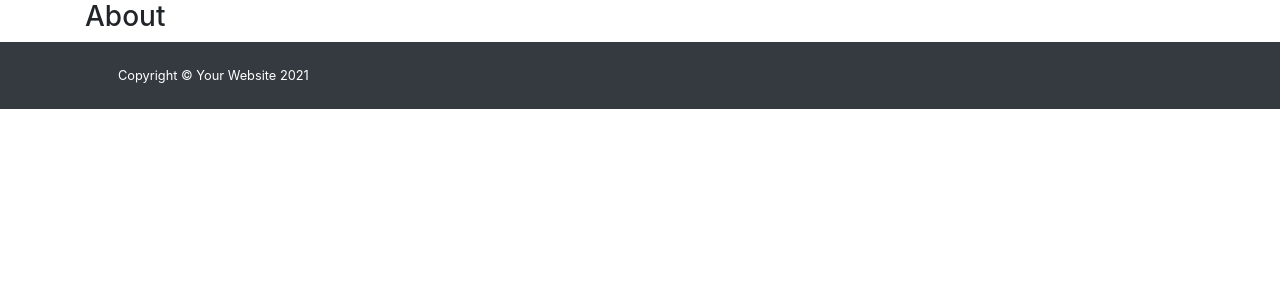
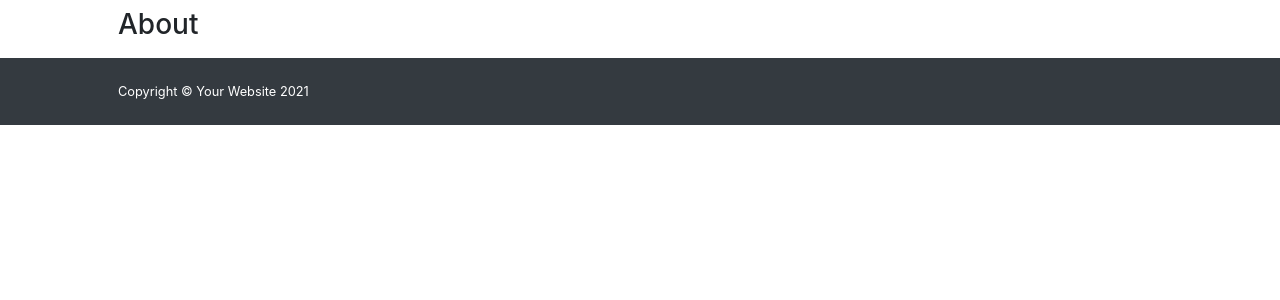
Before and after one commit to JiaqiWang18/heart-proj, a Django app: page /about/ in a window 1280 px wide. Shown: the part 56-356 px from the top of the page. Run offline with Django 3.2, Linux system fonts and the light colour scheme; some libraries are stand-ins or nearby versions.

Commit message:
add templates

```diff
--- a/disease/templates/disease/about.html
+++ b/disease/templates/disease/about.html
@@ -1,7 +1,11 @@
 {% extends "disease/base.html" %}
 {% block content %}
-    <div class="container">
-        <h3>About</h3>
+    <div class="container px-5 my-2">
+        <div class="row gx-5">
+            <div class="col-lg-9">
+                <h3>About</h3>
+            </div>
+        </div>
     </div>
 
 {% endblock content %}
--- a/disease/templates/disease/disease_detail.html
+++ b/disease/templates/disease/disease_detail.html
@@ -2,7 +2,7 @@
 {% load static %}
 {% block content %}
 <section>
-    <div class="container px-5 my-5">
+    <div class="container px-5 my-2">
         <div class="row gx-5">
             <div class="col-lg-9">
                 <article>
```
